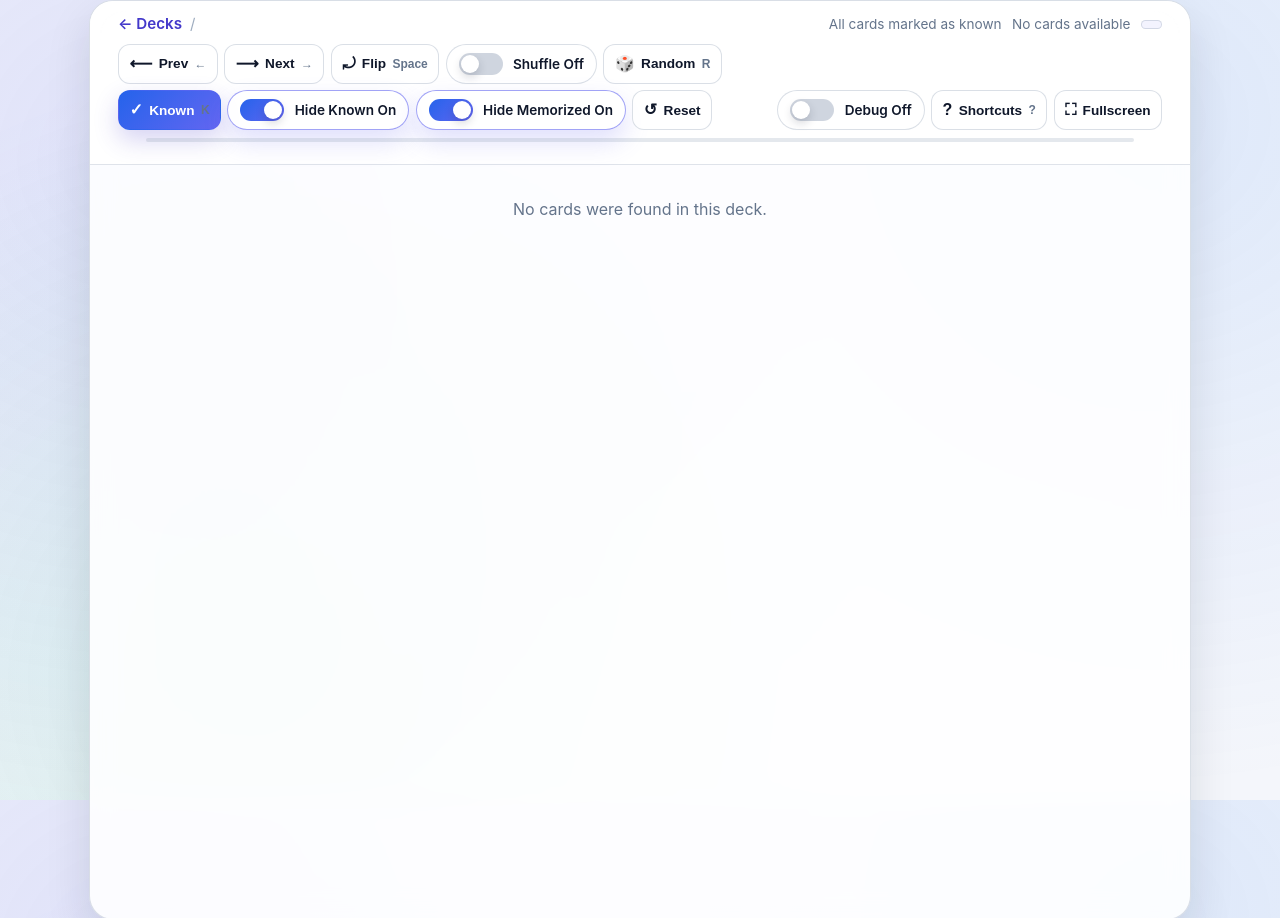
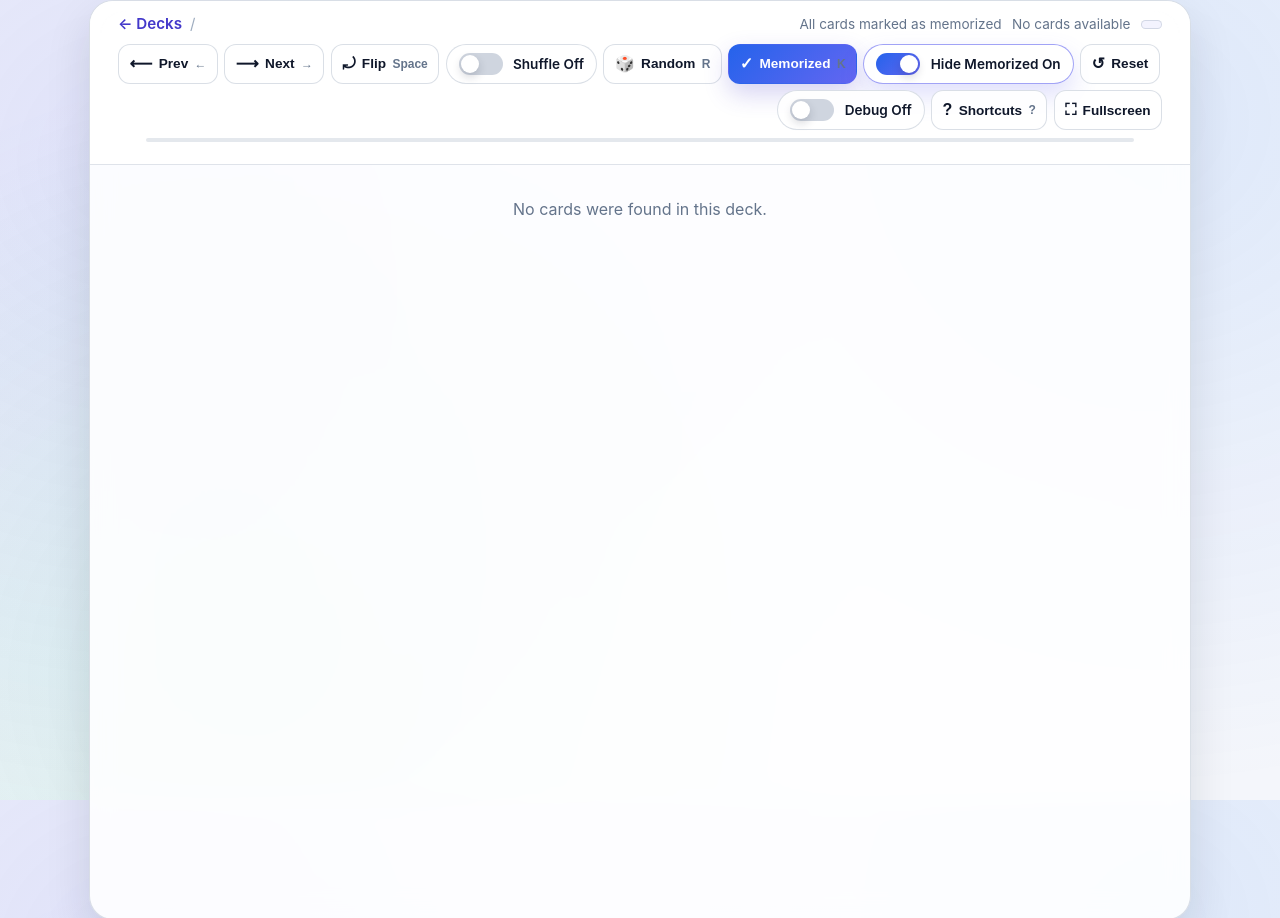
Before and after one commit to mbolaris/anki, a Flask app: template anki_viewer/templates/deck.html in a window 1280 px wide. Run offline with Flask 3, Linux system fonts and the light colour scheme; the template is opened without the code that fills it, so the values that code supplies are empty.

Commit message:
Replace known controls with memorized toggle

```diff
--- a/anki_viewer/static/deck.js
+++ b/anki_viewer/static/deck.js
@@ -110,13 +110,10 @@
     }
 
     const viewedKey = `deck-${deckId}-viewed`;
-    const knownKey = `deck-${deckId}-known`;
     const ratingsKey = `deck-${deckId}-ratings`;
-    const hideKnownKey = `deck-${deckId}-hide-known`;
     const debugModeKey = `deck-${deckId}-debug-mode`;
 
     const viewedSet = readSet(viewedKey);
-    const knownSet = readSet(knownKey);
     const ratingsMap = new Map();
     const VALID_RATINGS = new Set(["favorite", "bad", "memorized"]);
 
@@ -238,14 +235,6 @@
       hideMemorized = hideMemorizedAttr.trim().toLowerCase() !== "false";
     }
 
-    const hideKnownAttr = viewer.getAttribute("data-hide-known-default");
-    let hideKnownDefault = true;
-    if (hideKnownAttr !== null) {
-      hideKnownDefault = hideKnownAttr.trim().toLowerCase() !== "false";
-    }
-    const storedHideKnown = readFromStorage(hideKnownKey);
-    let hideKnown = storedHideKnown === null ? hideKnownDefault : storedHideKnown !== "false";
-
     const storedDebugMode = readFromStorage(debugModeKey);
     let debugMode = storedDebugMode === "true";
 
@@ -257,8 +246,8 @@
       ["ArrowLeft", "prev"],
       ["r", "random"],
       ["R", "random"],
-      ["k", "mark-known"],
-      ["K", "mark-known"],
+      ["k", "mark-memorized"],
+      ["K", "mark-memorized"],
       ["d", "toggle-debug"],
       ["D", "toggle-debug"],
       ["1", "set-rating-favorite"],
@@ -269,14 +258,6 @@
 
     function persistViewed() {
       writeSet(viewedKey, viewedSet);
-    }
-
-    function persistKnown() {
-      writeSet(knownKey, knownSet);
-    }
-
-    function persistHideKnown() {
-      writeToStorage(hideKnownKey, hideKnown ? "true" : "false");
     }
 
     function persistDebugMode() {
@@ -655,19 +636,6 @@
       });
     }
 
-    function updateHideKnownToggle() {
-      const toggle = viewer.querySelector('[data-action="toggle-hide-known"]');
-      if (!toggle) {
-        return;
-      }
-      updateToggleSwitch(toggle, hideKnown, {
-        activeTitle: "Show known cards",
-        inactiveTitle: "Hide known cards",
-        activeLabel: "Hide Known",
-        inactiveLabel: "Show Known",
-      });
-    }
-
     function updateHideMemorizedToggle() {
       const toggle = viewer.querySelector('[data-action="toggle-hide-memorized"]');
       if (!toggle) {
@@ -686,15 +654,6 @@
       const preserveCardId = activeCard ? activeCard.dataset.cardId : undefined;
       hideMemorized = !hideMemorized;
       updateHideMemorizedToggle();
-      refreshActiveCards(preserveCardId);
-    }
-
-    function toggleHideKnown() {
-      const activeCard = getActiveCardElement();
-      const preserveCardId = activeCard ? activeCard.dataset.cardId : undefined;
-      hideKnown = !hideKnown;
-      persistHideKnown();
-      updateHideKnownToggle();
       refreshActiveCards(preserveCardId);
     }
 
@@ -740,20 +699,20 @@
         if (!cardId) {
           return false;
         }
-        const isKnown = knownSet.has(cardId);
         const ratingSet = ratingsMap.get(cardId);
         const isMemorized = Boolean(ratingSet && ratingSet.has("memorized"));
-        const excludeKnown = hideKnown && isKnown;
         const excludeMemorized = hideMemorized && isMemorized;
         const card = cardById.get(cardId);
         if (card) {
-          card.classList.toggle("is-known", isKnown);
-          if (isKnown) {
+          card.classList.toggle("is-memorized", isMemorized);
+          if (isMemorized) {
             card.classList.remove("revealed");
             updateQuestionVisibility(card);
+          } else {
+            card.classList.remove("is-memorized");
           }
         }
-        return !excludeKnown && !excludeMemorized;
+        return !excludeMemorized;
       });
 
       activeCardIds = isShuffled ? shuffleArray(available) : available;
@@ -890,40 +849,76 @@
       showCardByIndex(newIndex);
     }
 
-    function markCurrentCardKnown() {
+    function applyMemorizedState(cardId, memorize) {
+      const existing = ratingsMap.get(cardId);
+      const updated = existing ? new Set(existing) : new Set();
+      if (memorize) {
+        updated.add("memorized");
+      } else {
+        updated.delete("memorized");
+      }
+
+      if (updated.size > 0) {
+        ratingsMap.set(cardId, updated);
+      } else {
+        ratingsMap.delete(cardId);
+      }
+
+      persistRatings();
+      updateCardRatingUI(cardId);
+
+      const ratingSet = ratingsMap.get(cardId);
+      saveRatingsToServer(cardId, ratingSet).catch((error) => {
+        console.error("Failed to save rating to server:", error);
+      });
+
+      return updated.has("memorized");
+    }
+
+    function markCurrentCardMemorized() {
       if (activeCardIds.length === 0) {
         return;
       }
       const cardId = activeCardIds[currentIndex];
-      knownSet.add(cardId);
-      persistKnown();
-      const card = cardById.get(cardId);
-      if (card) {
-        card.classList.add("is-known");
-        card.classList.remove("is-active", "revealed");
-        updateQuestionVisibility(card);
-      }
-      if (hideKnown) {
-        activeCardIds = activeCardIds.filter((id) => id !== cardId);
-        if (activeCardIds.length === 0) {
-          showCardByIndex(0);
-          return;
+      const ratingSet = ratingsMap.get(cardId);
+      const alreadyMemorized = Boolean(ratingSet && ratingSet.has("memorized"));
+      const isMemorized = applyMemorizedState(cardId, !alreadyMemorized);
+
+      if (isMemorized) {
+        if (hideMemorized) {
+          refreshActiveCards();
+        } else {
+          refreshActiveCards(cardId);
+          showCardByIndex(currentIndex + 1);
         }
-        const nextIndex = currentIndex >= activeCardIds.length ? 0 : currentIndex;
-        showCardByIndex(nextIndex);
       } else {
-        showCardByIndex(currentIndex + 1);
+        refreshActiveCards(cardId);
       }
     }
 
     function resetProgress() {
       viewedSet.clear();
-      knownSet.clear();
       removeFromStorage(viewedKey);
-      removeFromStorage(knownKey);
+      const cardsToUpdate = [];
+      ratingsMap.forEach((ratingSet, cardId) => {
+        if (ratingSet.delete("memorized")) {
+          if (ratingSet.size === 0) {
+            ratingsMap.delete(cardId);
+          }
+          cardsToUpdate.push(cardId);
+        }
+      });
+      persistRatings();
       cardElements.forEach((card) => {
-        card.classList.remove("is-known", "revealed");
+        card.classList.remove("is-memorized", "revealed");
         updateQuestionVisibility(card);
+      });
+      cardsToUpdate.forEach((cardId) => {
+        updateCardRatingUI(cardId);
+        const ratingSet = ratingsMap.get(cardId);
+        saveRatingsToServer(cardId, ratingSet).catch((error) => {
+          console.error("Failed to save rating to server:", error);
+        });
       });
       updateProgress();
       isShuffled = false;
@@ -1032,14 +1027,11 @@
         case "toggle-shuffle":
           toggleShuffle();
           break;
-        case "toggle-hide-known":
-          toggleHideKnown();
-          break;
         case "toggle-hide-memorized":
           toggleHideMemorized();
           break;
-        case "mark-known":
-          markCurrentCardKnown();
+        case "mark-memorized":
+          markCurrentCardMemorized();
           break;
         case "reset-progress":
           resetProgress();
@@ -1291,7 +1283,6 @@
 
     loadRatings();
     updateShuffleToggle();
-    updateHideKnownToggle();
     updateHideMemorizedToggle();
     updateDebugToggle();
     refreshActiveCards();
--- a/anki_viewer/static/style.css
+++ b/anki_viewer/static/style.css
@@ -732,7 +732,7 @@ a {
   transition: box-shadow 0.25s ease, transform 0.25s ease;
 }
 
-.card.is-known {
+.card.is-memorized {
   opacity: 0.72;
   filter: saturate(0.82);
 }
@@ -1532,7 +1532,7 @@ a {
   .toolbar-button[data-action="prev"],
   .toolbar-button[data-action="next"],
   .toolbar-button[data-action="flip"],
-  .toolbar-button[data-action="mark-known"],
+  .toolbar-button[data-action="mark-memorized"],
   .toolbar-button[data-action="toggle-fullscreen"] {
     display: none !important;
   }
--- a/anki_viewer/templates/deck.html
+++ b/anki_viewer/templates/deck.html
@@ -7,14 +7,12 @@
 {% block site_footer %}{% endblock %}
 {% block content %}
   {% set hide_memorized_default = (not is_favorites|default(false)) %}
-  {% set hide_known_default = true %}
   <section
     class="card-viewer"
     data-deck-id="{{ deck.deck_id }}"
     data-total-cards="{{ deck.cards|length }}"
     data-active-card-type="{{ deck.cards[0].card_type if deck.cards else '' }}"
     data-hide-memorized-default="{{ 'true' if hide_memorized_default else 'false' }}"
-    data-hide-known-default="{{ 'true' if hide_known_default else 'false' }}"
   >
     <header class="viewer__toolbar" aria-label="Deck controls">
       <div class="viewer__toolbar-top">
@@ -32,7 +30,7 @@
               <span aria-hidden="true">/</span>
               <span data-role="counter-total">{{ deck.cards|length }}</span>
             </span>
-            <span class="viewer__counter-empty" data-role="counter-empty">All cards marked as known</span>
+            <span class="viewer__counter-empty" data-role="counter-empty">All cards marked as memorized</span>
           </p>
           <span class="viewer__progress-text" data-role="progress-percent">
             {% if deck.cards %}0 / {{ deck.cards|length }} viewed • 0%{% else %}No cards available{% endif %}
@@ -84,28 +82,10 @@
           </button>
         </div>
         <div class="toolbar-group" role="group" aria-label="Progress">
-          <button type="button" class="toolbar-button toolbar-button--primary" data-action="mark-known" title="Mark card as known (K)">
+          <button type="button" class="toolbar-button toolbar-button--primary" data-action="mark-memorized" title="Toggle memorized (K)">
             <span class="toolbar-button__icon" aria-hidden="true">✓</span>
-            <span class="toolbar-button__label">Known</span>
+            <span class="toolbar-button__label">Memorized</span>
             <span class="toolbar-button__hint" aria-hidden="true">K</span>
-          </button>
-          <button
-            type="button"
-            class="toolbar-toggle toggle-switch"
-            data-action="toggle-hide-known"
-            role="switch"
-            aria-checked="{{ 'true' if hide_known_default else 'false' }}"
-            aria-pressed="{{ 'true' if hide_known_default else 'false' }}"
-            data-state="{{ 'on' if hide_known_default else 'off' }}"
-            title="{{ 'Show known cards' if hide_known_default else 'Hide known cards' }}"
-          >
-            <span class="toggle-switch__track" aria-hidden="true">
-              <span class="toggle-switch__thumb"></span>
-            </span>
-            <span class="toggle-switch__content">
-              <span class="toggle-switch__label">{{ 'Hide Known' if hide_known_default else 'Show Known' }}</span>
-              <span class="toggle-switch__state" data-role="toggle-state">{{ 'On' if hide_known_default else 'Off' }}</span>
-            </span>
           </button>
           <button
             type="button"
@@ -179,7 +159,7 @@
         <div class="card-stage" data-role="card-stage">
           {% if deck.cards %}
             <div class="empty-state" data-role="empty-state" hidden>
-              All cards are marked as known. Reset progress to start over.
+              All cards are marked as memorized. Reset progress to start over.
             </div>
             {% set counter = namespace(value=0) %}
             {% for card in deck.cards %}
@@ -228,7 +208,7 @@
         </div>
         <div>
           <dt><kbd>K</kbd></dt>
-          <dd>Mark the current card as known</dd>
+          <dd>Toggle the memorized state for the current card</dd>
         </div>
         <div>
           <dt><kbd>D</kbd></dt>
```
Also changed, not shown: tests/test_routes.py (+13 -14 lines).
